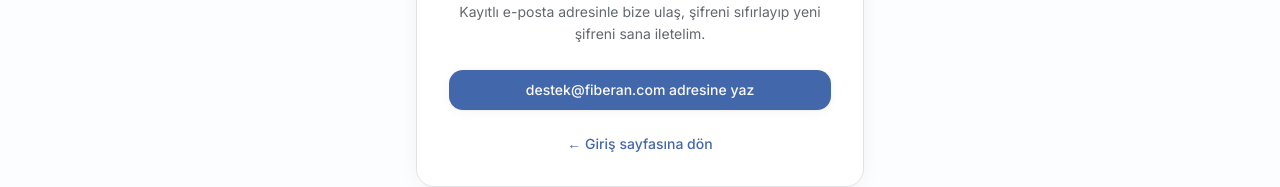
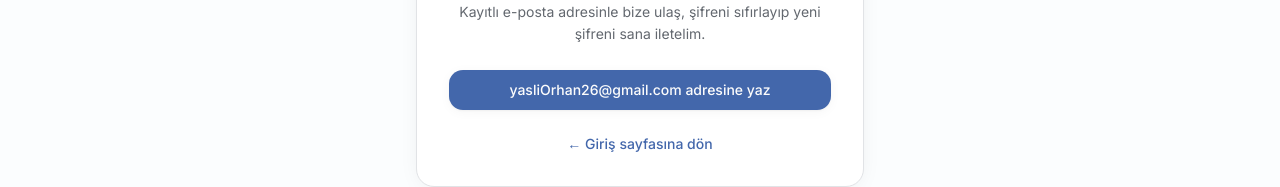
Before and after one commit to Orhany23/online-ders-platformu, a Next.js app: page /forgot-password in a window 1280 px wide. Shown: the part 371-558 px from the top of the page. Built offline with nearby package versions, Linux system fonts and the light colour scheme; no server answers.

Commit message:
forgot-password: destek maili yasliOrhan26@gmail.com olarak guncellendi

```diff
--- a/src/app/(auth)/forgot-password/page.tsx
+++ b/src/app/(auth)/forgot-password/page.tsx
@@ -21,10 +21,10 @@ export default function ForgotPasswordPage() {
         </div>
 
         <a
-          href="mailto:destek@fiberan.com?subject=Şifre%20sıfırlama%20talebi"
+          href="mailto:yasliOrhan26@gmail.com?subject=Şifre%20sıfırlama%20talebi"
           className="w-full inline-flex items-center justify-center gap-2 rounded-xl bg-primary text-primary-foreground px-6 py-2.5 text-sm font-medium shadow-soft transition-all hover:shadow-soft-lg hover:translate-y-[-1px]"
         >
-          destek@fiberan.com adresine yaz
+          yasliOrhan26@gmail.com adresine yaz
         </a>
 
         <p className="text-center text-sm text-muted-foreground mt-6">
```
